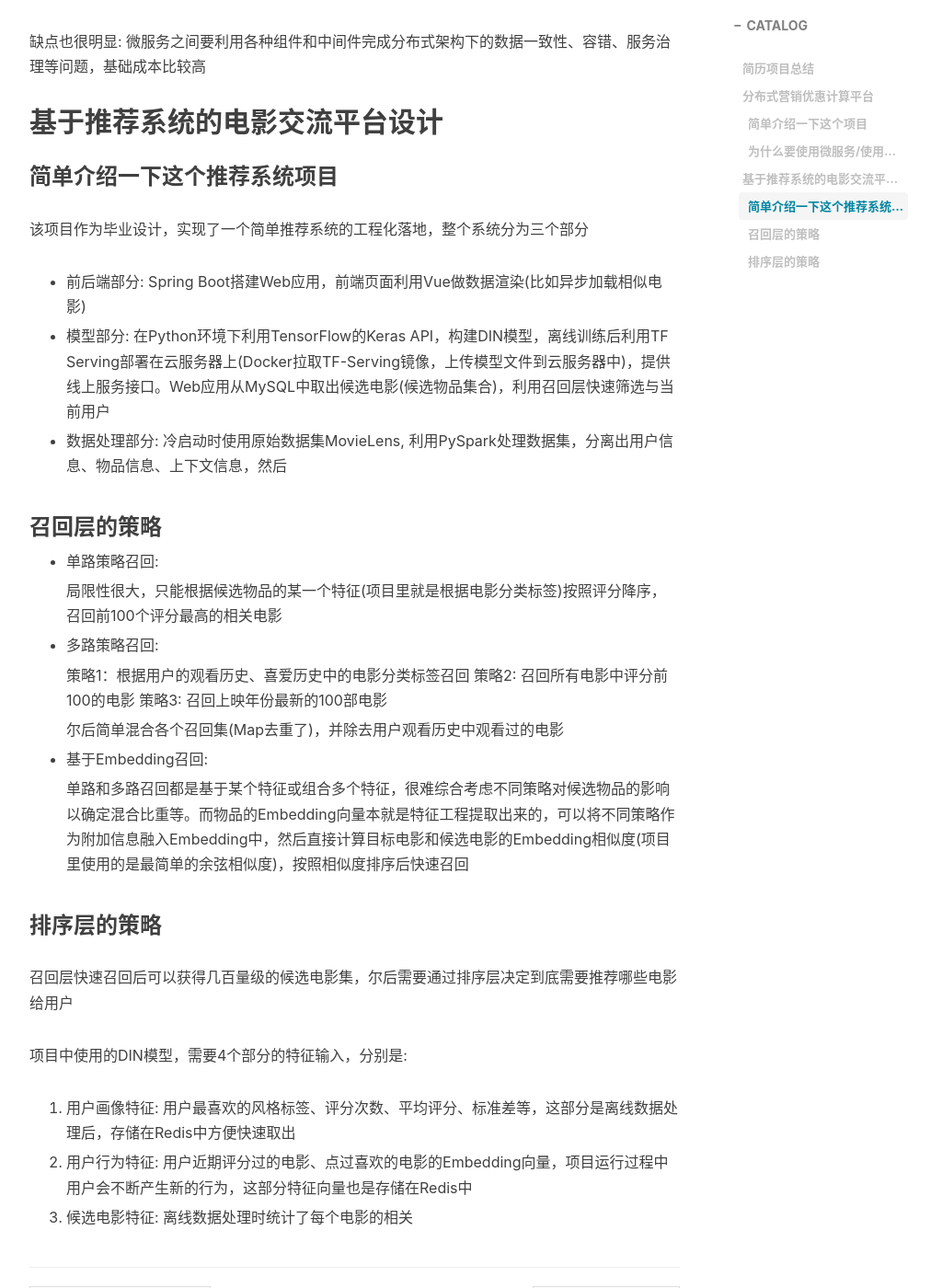
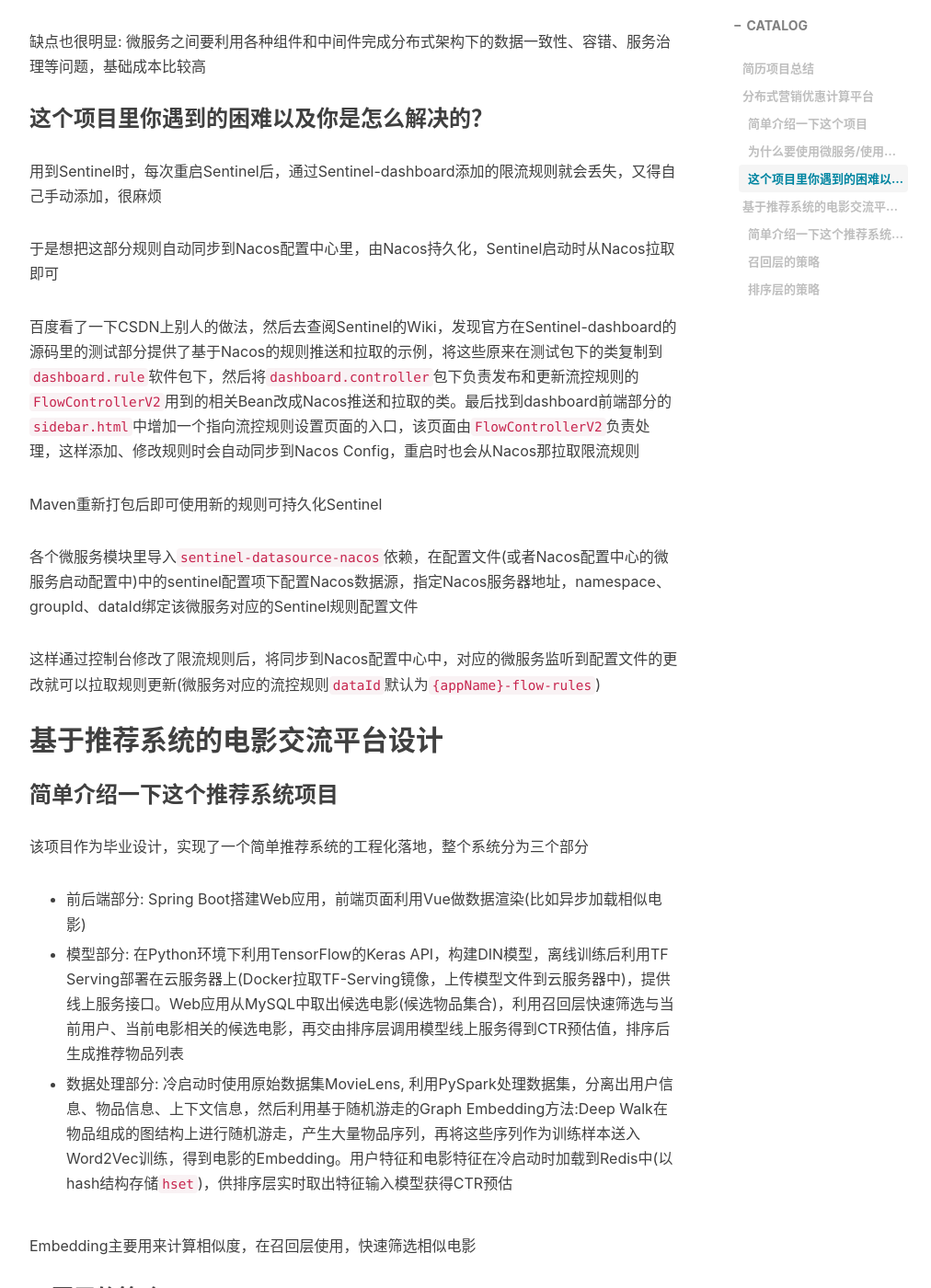
Before and after one commit to Penistrong/penistrong.github.io, a Jekyll site: the page built from _posts/2023-04-19-[个人简历总结] 项目介绍与相关场景.md, in a window 1280 px wide and 1400 px high, scrolled down 1937 px. Shown: the whole window at 92% size, without its empty margins (233-1245 px from the left). Built offline with Jekyll 4.4.1, drawn with Linux system fonts in a browser that asks for light colours; nearby versions of some CDN libraries; comment, search, counter and statistics services are not loaded; some of the changed text lies outside the part shown.

```diff
--- a/_posts/2023-04-19-[个人简历总结] 项目介绍与相关场景.md
+++ b/_posts/2023-04-19-[个人简历总结] 项目介绍与相关场景.md
@@ -54,6 +54,20 @@
 
 缺点也很明显: 微服务之间要利用各种组件和中间件完成分布式架构下的数据一致性、容错、服务治理等问题，基础成本比较高
 
+### 这个项目里你遇到的困难以及你是怎么解决的？
+
+用到Sentinel时，每次重启Sentinel后，通过Sentinel-dashboard添加的限流规则就会丢失，又得自己手动添加，很麻烦
+
+于是想把这部分规则自动同步到Nacos配置中心里，由Nacos持久化，Sentinel启动时从Nacos拉取即可
+
+百度看了一下CSDN上别人的做法，然后去查阅Sentinel的Wiki，发现官方在Sentinel-dashboard的源码里的测试部分提供了基于Nacos的规则推送和拉取的示例，将这些原来在测试包下的类复制到`dashboard.rule`软件包下，然后将`dashboard.controller`包下负责发布和更新流控规则的`FlowControllerV2`用到的相关Bean改成Nacos推送和拉取的类。最后找到dashboard前端部分的`sidebar.html`中增加一个指向流控规则设置页面的入口，该页面由`FlowControllerV2`负责处理，这样添加、修改规则时会自动同步到Nacos Config，重启时也会从Nacos那拉取限流规则
+
+Maven重新打包后即可使用新的规则可持久化Sentinel
+
+各个微服务模块里导入`sentinel-datasource-nacos`依赖，在配置文件(或者Nacos配置中心的微服务启动配置中)中的sentinel配置项下配置Nacos数据源，指定Nacos服务器地址，namespace、groupId、dataId绑定该微服务对应的Sentinel规则配置文件
+
+这样通过控制台修改了限流规则后，将同步到Nacos配置中心中，对应的微服务监听到配置文件的更改就可以拉取规则更新(微服务对应的流控规则`dataId`默认为`{appName}-flow-rules`)
+
 ## 基于推荐系统的电影交流平台设计
 
 ### 简单介绍一下这个推荐系统项目
@@ -62,9 +76,11 @@
 
 - 前后端部分: Spring Boot搭建Web应用，前端页面利用Vue做数据渲染(比如异步加载相似电影)
 
-- 模型部分: 在Python环境下利用TensorFlow的Keras API，构建DIN模型，离线训练后利用TF Serving部署在云服务器上(Docker拉取TF-Serving镜像，上传模型文件到云服务器中)，提供线上服务接口。Web应用从MySQL中取出候选电影(候选物品集合)，利用召回层快速筛选与当前用户
+- 模型部分: 在Python环境下利用TensorFlow的Keras API，构建DIN模型，离线训练后利用TF Serving部署在云服务器上(Docker拉取TF-Serving镜像，上传模型文件到云服务器中)，提供线上服务接口。Web应用从MySQL中取出候选电影(候选物品集合)，利用召回层快速筛选与当前用户、当前电影相关的候选电影，再交由排序层调用模型线上服务得到CTR预估值，排序后生成推荐物品列表
 
-- 数据处理部分: 冷启动时使用原始数据集MovieLens, 利用PySpark处理数据集，分离出用户信息、物品信息、上下文信息，然后
+- 数据处理部分: 冷启动时使用原始数据集MovieLens, 利用PySpark处理数据集，分离出用户信息、物品信息、上下文信息，然后利用基于随机游走的Graph Embedding方法:Deep Walk在物品组成的图结构上进行随机游走，产生大量物品序列，再将这些序列作为训练样本送入Word2Vec训练，得到电影的Embedding。用户特征和电影特征在冷启动时加载到Redis中(以hash结构存储`hset`)，供排序层实时取出特征输入模型获得CTR预估
+
+Embedding主要用来计算相似度，在召回层使用，快速筛选相似电影
 
 ### 召回层的策略
 
@@ -92,6 +108,6 @@
 
 1. 用户画像特征: 用户最喜欢的风格标签、评分次数、平均评分、标准差等，这部分是离线数据处理后，存储在Redis中方便快速取出
 
-2. 用户行为特征: 用户近期评分过的电影、点过喜欢的电影的Embedding向量，项目运行过程中用户会不断产生新的行为，这部分特征向量也是存储在Redis中
+2. 用户行为特征: 用户近期评分过、喜欢过的电影id，项目运行过程中用户会不断产生新的行为，这部分会实时更新到Redis中，由于用户特征比较多，排序层使用时从Redis中取出
 
-3. 候选电影特征: 离线数据处理时统计了每个电影的相关
+3. 候选电影特征: 离线数据处理时生成了电影的特征，这部分特征在冷启动时从MySQL中加载到Redis里，由于电影数量有限，为了加快获取速度，应用在启动后会从Redis中批量加载所有电影特征到服务器内存中，排序层使用时直接从内存中取出，包括该候选电影的上下文特征如历史统计特征的评分总数、平均评分、标准差等
```
Also changed, not shown: _posts/2023-04-24-[系统设计] 高并发架构电商秒杀下单链路设计.md (added, +217 -0 lines).
